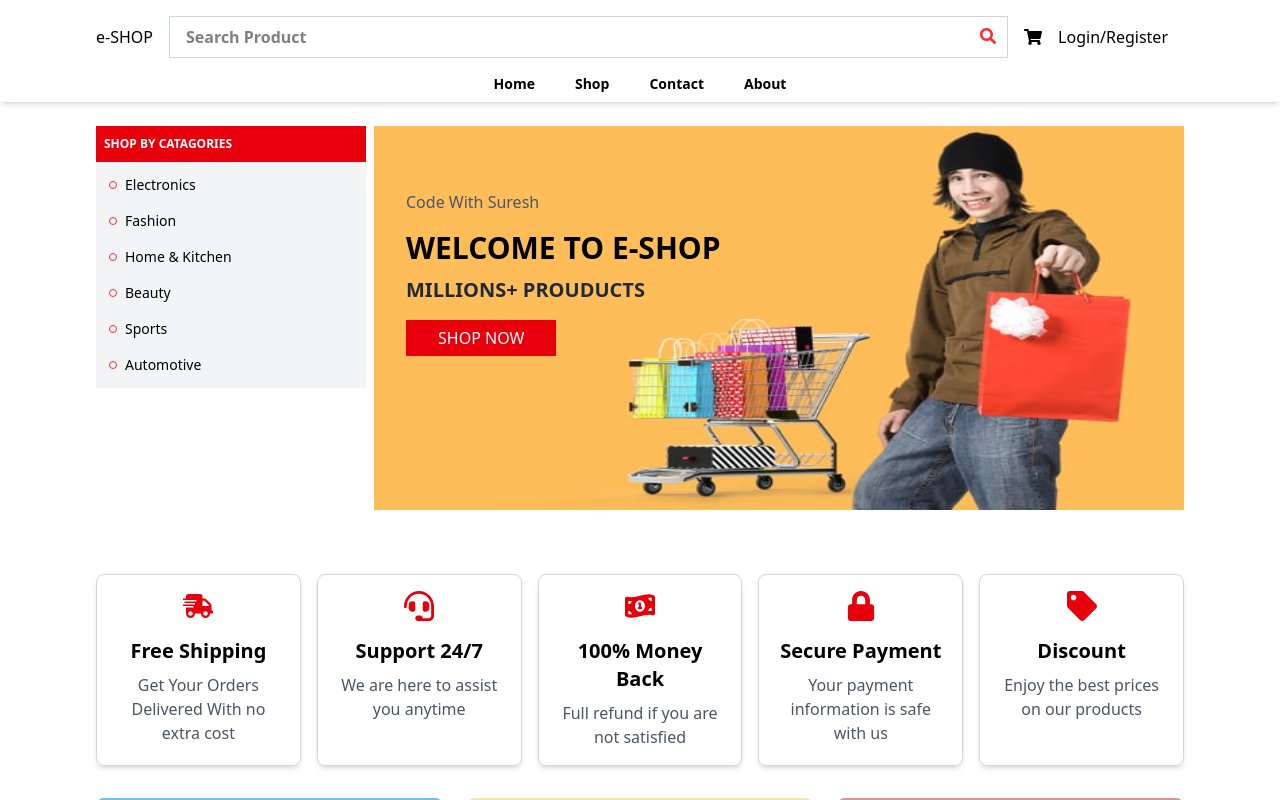
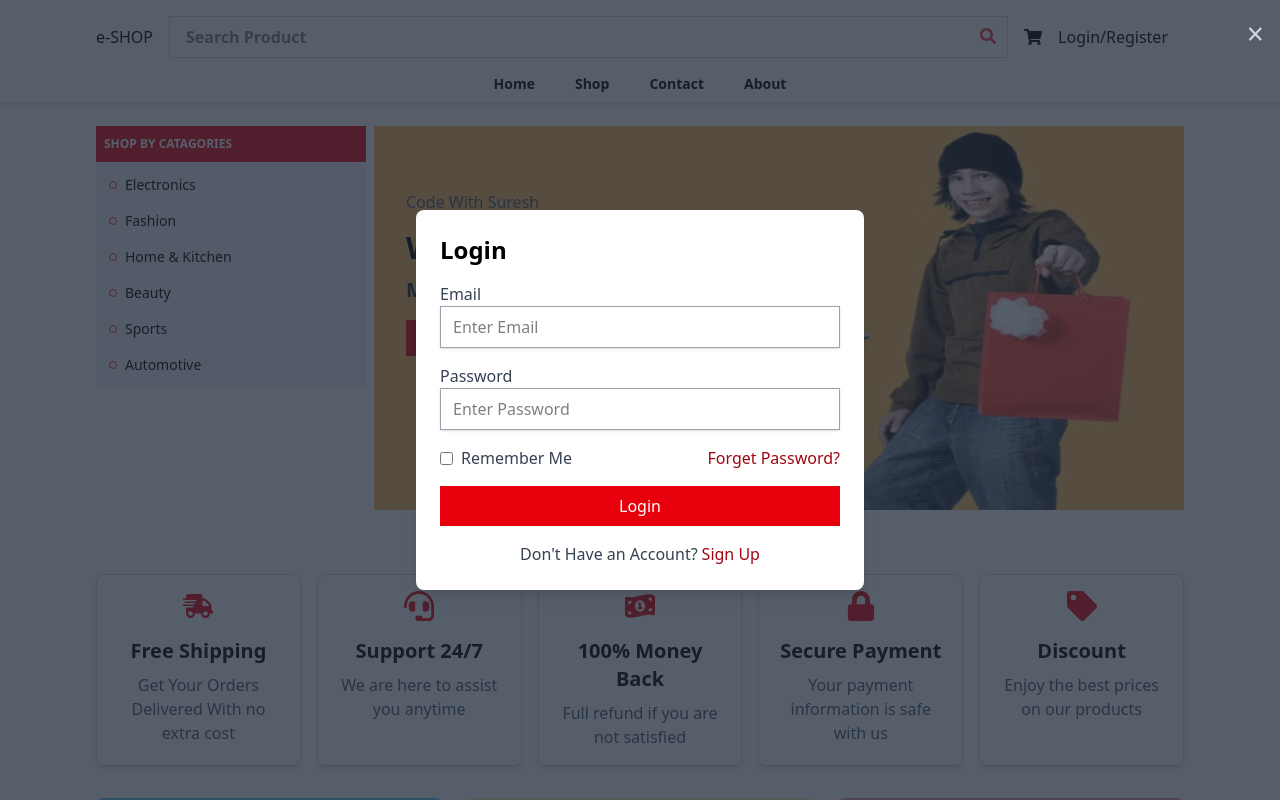
Before and after one commit to suresh-ahirwar/Ecommerce-frontend, a React (Vite) app: page / in a window 1280 px wide. Both pictures are taken after a click on the button "Login/Register". Shown: the top 800 px of the page. Built offline with nearby package versions, Linux system fonts and the light colour scheme.

Commit message:
Register and Login component done

```diff
--- /dev/null
+++ b/src/components/Login.jsx
@@ -0,0 +1,37 @@
+function Login({openSignUp}) {
+    return (
+        <div>
+           <h2 className="text-2xl font-bold mb-4">Login</h2>
+           <form>
+               <div className="mb-4">
+                 <label className="block text-gray-700">Email</label>
+                 <input type="email" className="w-full px-3 py-2 border border-gray-400 md:shadow" placeholder="Enter Email"/>
+               </div>
+
+               <div className="mb-4">
+                 <label className="block text-gray-700">Password</label>
+                 <input type="password" className="w-full px-3 py-2 border border-gray-400 md:shadow" placeholder="Enter Password"/>
+               </div>
+
+               <div className="mb-4 flex items-center justify-between">
+                <label className="inline-flex items-center">
+                    <input type="checkbox" className="form-checkbox"/>
+                    <span className="ml-2 text-gray-700">Remember Me</span>
+                </label>
+                   <a href="#" className="text-red-800">Forget Password?</a>
+               </div>
+
+               <div className="mb-4">
+                <button type="submit" className="w-full bg-red-600 text-white py-2">Login</button>
+               </div>
+           </form>
+
+           <div className="text-center">
+            <span className="text-gray-700">Don&#39;t Have an Account?</span>
+            <button className="text-red-800 ml-1" onClick={openSignUp}>Sign Up</button>
+           </div>
+        </div>
+    )
+}
+
+export default Login
--- a/src/components/Navbar.jsx
+++ b/src/components/Navbar.jsx
@@ -1,8 +1,23 @@
 import { FaSearch, FaShoppingCart, FaUser } from "react-icons/fa";
 import { Link } from "react-router-dom";
 import { useSelector } from "react-redux";
+import { useState } from "react";
+import Modal from "./Modal"
+import Register from "./Register";
+import Login from "./Login";
 
 function Navbar() {
+   const [ismodalopen,setisModalOpen] = useState(false)
+   const [isLogin,setIsLogin] = useState(true)
+   const openSignUp = () => {
+      setIsLogin(false);
+      setisModalOpen(true)
+   }
+
+   const openLogin = () => {
+      setIsLogin(true);
+      setisModalOpen(true)
+   }
      const products = useSelector(state=>state.cart.products)
     return (
         <nav className="bg-white shadow-md">
@@ -26,7 +41,7 @@
                     <span className="absolute top-0 text-xs w-3 left-3 bg-red-600 rounded full flex justify-center items-center text-white">{products.length}</span>
                  )}
                  </Link>
-                 <button className="hidden md:block">
+                 <button className="hidden md:block" onClick={() => setisModalOpen(true)}>
                     Login/Register
                  </button>
                  <button className="block md:hidden">
@@ -52,6 +67,9 @@
                 About
                 </Link>
             </div>
+            <Modal ismodalopen={ismodalopen} setisModalOpen={setisModalOpen}>
+               {isLogin ? <Login openSignUp={openSignUp}/> : <Register openLogin={openLogin}/>}
+            </Modal>
         </nav>
     )
 }
--- /dev/null
+++ b/src/components/Register.jsx
@@ -0,0 +1,37 @@
+function Register({openLogin}) {
+    return (
+        <div>
+        <h2 className="text-2xl font-bold mb-4">Sign Up</h2>
+        <form>
+
+            <div className="mb-4">
+              <label className="block text-gray-700">Name</label>
+              <input type="text" className="w-full px-3 py-2 border border-gray-400 md:shadow" placeholder="Enter Name"/>
+            </div>
+
+            <div className="mb-4">
+              <label className="block text-gray-700">Email</label>
+              <input type="email" className="w-full px-3 py-2 border border-gray-400 md:shadow" placeholder="Enter Email"/>
+            </div>
+
+            <div className="mb-4">
+              <label className="block text-gray-700">Password</label>
+              <input type="password" className="w-full px-3 py-2 border border-gray-400 md:shadow" placeholder="Enter Password"/>
+            </div>
+
+
+
+            <div className="mb-4">
+             <button type="submit" className="w-full bg-red-600 text-white py-2">Sign Up</button>
+            </div>
+        </form>
+
+        <div className="text-center">
+         <span className="text-gray-700 ">Already Have an Account?</span>
+         <button className="text-red-800 ml-1" onClick={openLogin}>Login</button>
+        </div>
+     </div>
+    )
+}
+
+export default Register
```
